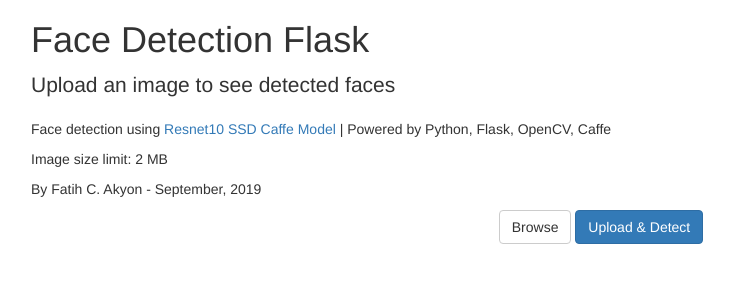
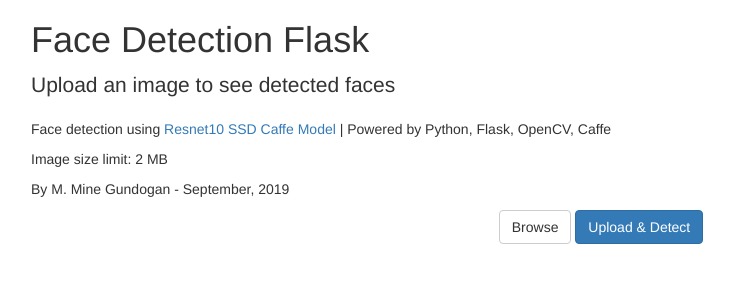
Before and after one commit to mmiine/face-detection-app, a Flask app: page / in a window 1280 px wide. Shown: the top 300 px of the page, without its empty margins (39-773 px from the left). Run offline with Flask 2, Linux system fonts and the light colour scheme; some libraries are stand-ins or nearby versions.

Commit message:
Some update for html

```diff
--- a/templates/index.html
+++ b/templates/index.html
@@ -14,7 +14,7 @@
         <p class = "lead"> Upload an image to see detected faces </p>
         <p> Face detection using <a href="https://arxiv.org/pdf/1512.02325.pdf" target="blank"> Resnet10 SSD Caffe Model </a> | Powered by Python, Flask, OpenCV, Caffe </p>
         <p> Image size limit: 2 MB </p>
-        <p> By Fatih C. Akyon - September, 2019 </p>
+        <p> By M. Mine Gundogan - September, 2019 </p>
     </div>
 </div>
 
```
